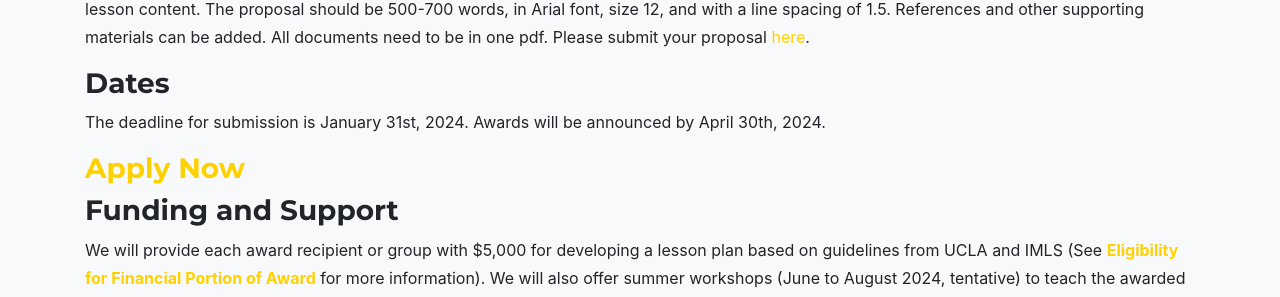
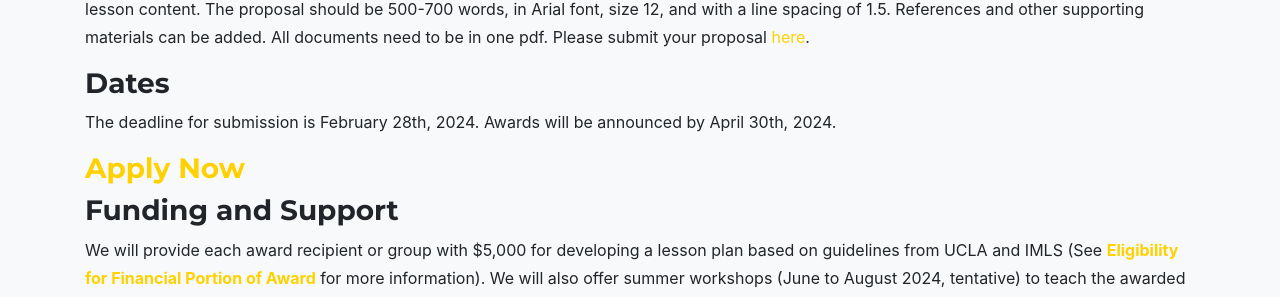
Before and after one commit to ucla-imls-open-sci/ucla-imls-open-sci.github.io, a Jekyll site: the page built from cfp.md, in a window 1280 px wide and 900 px high, scrolled down 1792 px. Shown: the part 148-445 px from the top of the window. Built offline with Jekyll 4.4.1, drawn with Linux system fonts in a browser that asks for light colours; some web fonts are replaced.

Commit message:
Update cfp.md
change the deadline to February 28th 2024.

```diff
--- a/cfp.md
+++ b/cfp.md
@@ -62,7 +62,7 @@ The proposal should include lesson justification, a brief statement on your inte
 
 ### Dates
 
-The deadline for submission is January 31st, 2024. Awards will be announced by April 30th, 2024.
+The deadline for submission is February 28th, 2024. Awards will be announced by April 30th, 2024.
 
 ### [Apply Now](https://www.surveymonkey.com/r/83FXJCX)
 
```
